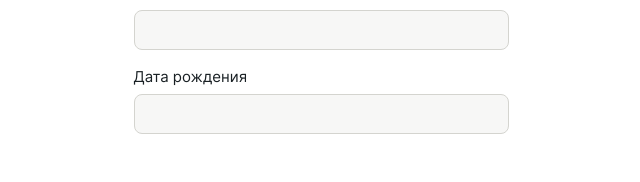
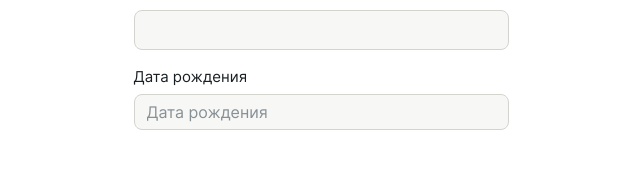
Before and after one commit to Personal-training-and-nutrition/personal-training-and-nutrition-frontend, a React (Vite) app: page /client in a window 1280 px wide. Shown: the part 345-527 px from the top of the page, without its empty margins (319-959 px from the left). Built offline with nearby package versions, Linux system fonts and the light colour scheme.

Commit message:
Переиспользовала DataPicker в Профиле

```diff
--- a/src/components/Inputs/DatePicker/DatePicker.tsx
+++ b/src/components/Inputs/DatePicker/DatePicker.tsx
@@ -1,17 +1,22 @@
+import { UseFormRegister } from 'react-hook-form';
+import { InputsType } from '../../../pages/ProfilePage/Profile';
+import { formatDate } from '../../../utils/formatDate';
 import styles from './DatePicker.module.scss';
 
 // type Props = {}
 
-const DatePicker = () => {
+const DatePicker = ({ register }: { register: UseFormRegister<InputsType> }) => {
+
   function onBlurInput(e: React.ChangeEvent<HTMLInputElement>) {
     e.target.type = 'text';
-
+    if(e.target.value){
+      e.target.value = formatDate(e.target.value)
+    }
     console.log(e.target.type);
   }
 
   function onFocusInput(e: React.ChangeEvent<HTMLInputElement>) {
     e.target.type = 'date';
-
     console.log(e.target.type);
   }
 
@@ -22,12 +27,11 @@ const DatePicker = () => {
       </label>
       <input
         type="text"
-        name=""
-        id=""
+        // id=""
         className={styles.datePicker__input}
         onFocus={onFocusInput}
-        onBlur={onBlurInput}
         placeholder='Дата рождения'
+        {...register('birthday', {onBlur: onBlurInput})}
       />
     </div>
   );
--- a/src/pages/AddClient/AddClient.tsx
+++ b/src/pages/AddClient/AddClient.tsx
@@ -34,7 +34,7 @@ const AddClient = () => {
           </div>
           <GenderInput register={register} />
           <div className={styles.addClient__characteristic}>
-            <DatePicker />
+            <DatePicker register={register}/>
             <InputNumber name="clientWeight" label="Вес" placeholder="кг" />
             <InputNumber name="clientHeight" label="Рост" placeholder="см" />
           </div>
--- a/src/pages/ProfilePage/Profile.tsx
+++ b/src/pages/ProfilePage/Profile.tsx
@@ -7,7 +7,8 @@ import TitleBlock from '../../components/TitleBlock/TitleBlock';
 import GenderInput from '../../components/Inputs/GenderInput/GenderInput';
 import ButtonDelete from '../../components/ButtonDelete/ButtonDelete';
 import { useState } from 'react';
-import { formatDate } from '../../utils/formatDate';
+// import { formatDate } from '../../utils/formatDate';
+import DatePicker from '../../components/Inputs/DatePicker/DatePicker';
 
 export type InputsType = {
   surname: string;
@@ -40,17 +41,6 @@ const Profile = ({ statusSpec }: { statusSpec: boolean }) => {
   const onSubmit = handleSubmit((data) => {
     console.log(data);
   });
-
-  function onBlurInput(e: React.ChangeEvent<HTMLInputElement>) {
-    e.target.type = 'text';
-    console.log(e.target.type);
-    e.target.value = formatDate(e.target.value)
-  }
-
-  function onFocusInput(e: React.ChangeEvent<HTMLInputElement>) {
-    e.target.type = 'date';
-    console.log(e.target.type);
-  }
 
   return (
     <div className="App__container">
@@ -93,14 +83,7 @@ const Profile = ({ statusSpec }: { statusSpec: boolean }) => {
             >
               {errors?.name?.message || 'Ошибка!'}
             </span>
-            <span className={styles.profile__title}>Дата рождения</span>
-            <input
-              className={styles.profile__input}
-              type="text"
-              {...register('birthday')}
-              onFocus={onFocusInput}
-              onBlur={onBlurInput}
-            />
+            <DatePicker register={register}/>
             <span
               className={
                 errors?.birthday
```
